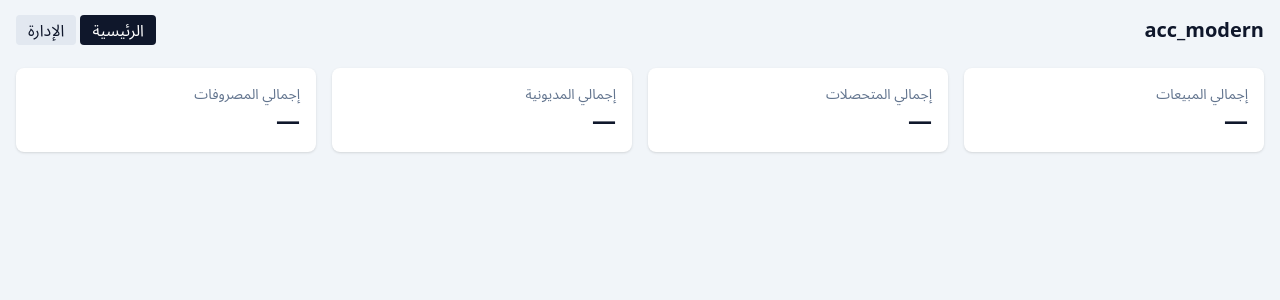
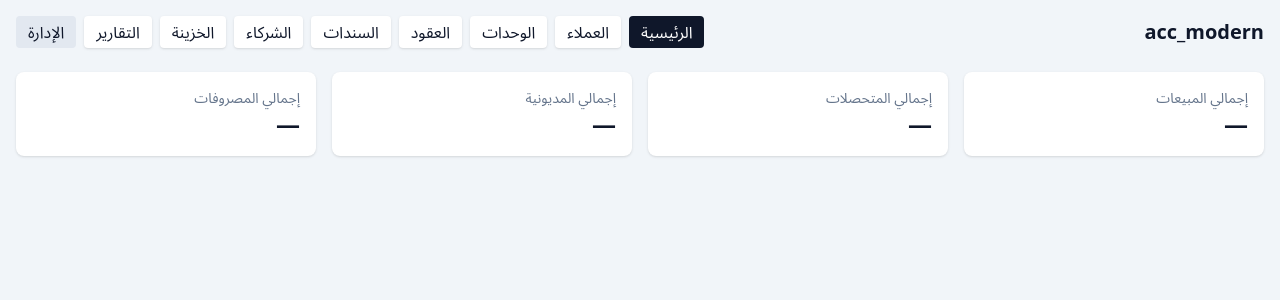
Before and after one commit to Mohagag609/Curoser-acc-, a Django app: page / in a window 1280 px wide. Shown: the top 300 px of the page. Run offline with Django 5.2, Linux system fonts and the light colour scheme; style sheets or scripts are compiled from the project's sources; some libraries are stand-ins or nearby versions.

Commit message:
Add navigation routes and scaffold list views for main sections
Co-authored-by: mohagag609 <mohagag609@gmail.com>

```diff
--- a/app_web/urls.py
+++ b/app_web/urls.py
@@ -3,4 +3,11 @@ from . import views
 
 urlpatterns = [
     path('', views.dashboard, name='dashboard'),
+    path('customers/', views.customers_index, name='customers_index'),
+    path('units/', views.units_index, name='units_index'),
+    path('contracts/', views.contracts_index, name='contracts_index'),
+    path('vouchers/', views.vouchers_index, name='vouchers_index'),
+    path('partners/', views.partners_index, name='partners_index'),
+    path('treasury/', views.treasury_index, name='treasury_index'),
+    path('reports/', views.reports_index, name='reports_index'),
 ]
--- a/app_web/views.py
+++ b/app_web/views.py
@@ -3,6 +3,34 @@ from django.shortcuts import render
 
 def dashboard(request):
     return render(request, 'dashboard.html')
+
+
+def customers_index(request):
+    return render(request, 'scaffold/list.html', {"title": "العملاء"})
+
+
+def units_index(request):
+    return render(request, 'scaffold/list.html', {"title": "الوحدات"})
+
+
+def contracts_index(request):
+    return render(request, 'scaffold/list.html', {"title": "العقود"})
+
+
+def vouchers_index(request):
+    return render(request, 'scaffold/list.html', {"title": "السندات"})
+
+
+def partners_index(request):
+    return render(request, 'scaffold/list.html', {"title": "الشركاء"})
+
+
+def treasury_index(request):
+    return render(request, 'scaffold/list.html', {"title": "الخزينة"})
+
+
+def reports_index(request):
+    return render(request, 'scaffold/list.html', {"title": "التقارير"})
 from django.shortcuts import render
 
 # Create your views here.
--- a/templates/base.html
+++ b/templates/base.html
@@ -4,17 +4,28 @@
     <meta charset="utf-8">
     <meta name="viewport" content="width=device-width, initial-scale=1">
     <title>{% block title %}لوحة التحكم{% endblock %}</title>
+    <!-- Tailwind CSS: use built file if present, plus CDN fallback for Render -->
     <link rel="stylesheet" href="/static/css/tailwind.css">
+    <script src="https://cdn.tailwindcss.com"></script>
     <script src="https://unpkg.com/htmx.org@2.0.3"></script>
   </head>
   <body class="bg-slate-100 text-slate-900">
     <div class="max-w-7xl mx-auto p-4">
-      <header class="mb-6 flex items-center justify-between">
-        <h1 class="text-xl font-bold">acc_modern</h1>
-        <nav class="space-x-2 space-x-reverse">
-          <a href="/" class="px-3 py-1 rounded bg-slate-900 text-white">الرئيسية</a>
-          <a href="/admin/" class="px-3 py-1 rounded bg-slate-200">الإدارة</a>
-        </nav>
+      <header class="mb-6">
+        <div class="flex items-center justify-between">
+          <h1 class="text-xl font-bold">acc_modern</h1>
+          <nav class="flex gap-2">
+            <a href="/" class="px-3 py-1 rounded bg-slate-900 text-white">الرئيسية</a>
+            <a href="/customers/" class="px-3 py-1 rounded bg-white shadow">العملاء</a>
+            <a href="/units/" class="px-3 py-1 rounded bg-white shadow">الوحدات</a>
+            <a href="/contracts/" class="px-3 py-1 rounded bg-white shadow">العقود</a>
+            <a href="/vouchers/" class="px-3 py-1 rounded bg-white shadow">السندات</a>
+            <a href="/partners/" class="px-3 py-1 rounded bg-white shadow">الشركاء</a>
+            <a href="/treasury/" class="px-3 py-1 rounded bg-white shadow">الخزينة</a>
+            <a href="/reports/" class="px-3 py-1 rounded bg-white shadow">التقارير</a>
+            <a href="/admin/" class="px-3 py-1 rounded bg-slate-200">الإدارة</a>
+          </nav>
+        </div>
       </header>
       {% block content %}{% endblock %}
     </div>
```
Also changed, not shown: app_web/templates/scaffold/list.html (added, +12 -0 lines).
